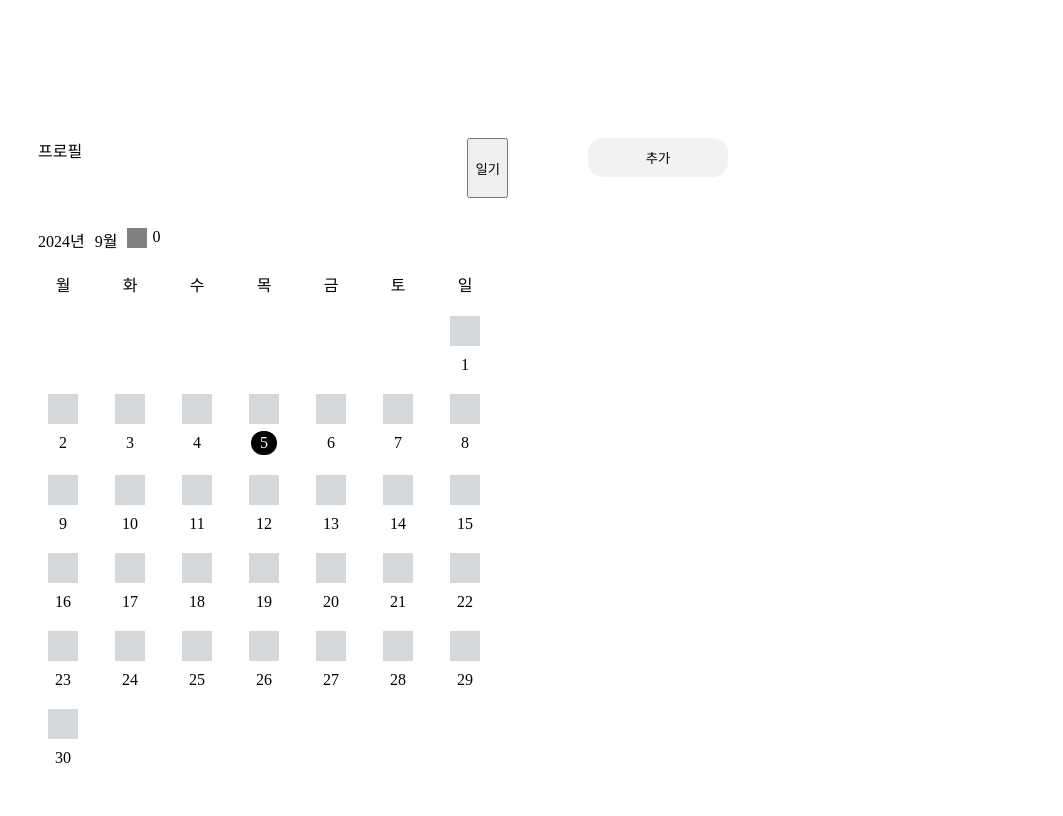
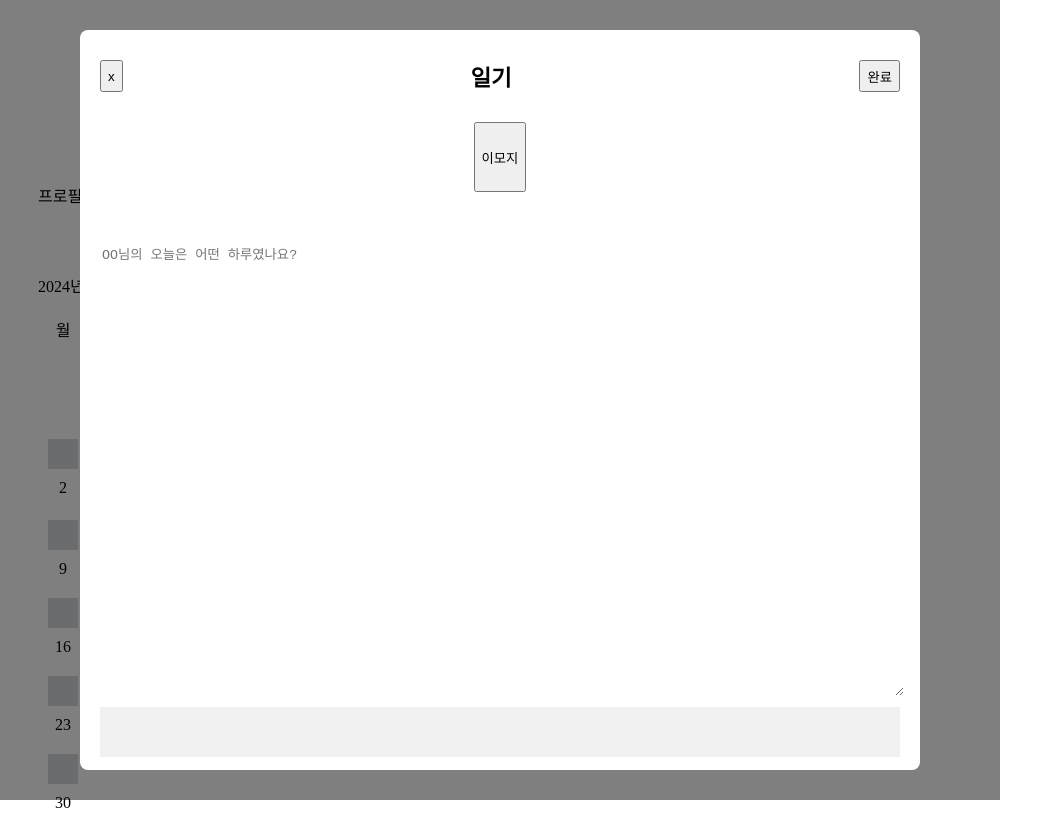
Before and after one commit to choijisul/todo_project, a React (Vite) app: page / in a window 1280 px wide. Both pictures are taken after a click on the button "일기". Shown: the whole page, without its empty margins (0-1063 px from the left). Built offline with nearby package versions, Linux system fonts and the light colour scheme; some icons are missing.

Commit message:
일기 컴포넌트 구분, 모달로 일기, 이모지 화면 구성.

```diff
--- a/src/App.jsx
+++ b/src/App.jsx
@@ -1,5 +1,6 @@
 import {Calendar} from './components/Calendar.jsx';
 import Todo from './components/Todo.jsx'
+import Diary from "./components/Diary.jsx";
 import './App.css'
 import {useState} from "react";
 
@@ -10,8 +11,13 @@ function App() {
     };
     return (
         <div className='app'>
-            <Calendar onSelectedDateChange={onSelectedDateChange}/>
-            <Todo selectedDate={selectedDate}/>
+            <div className="calendar">
+                <Diary selectedDate={selectedDate}/>
+                <Calendar onSelectedDateChange={onSelectedDateChange}/>
+            </div>
+            <div className="todo">
+                <Todo selectedDate={selectedDate}/>
+            </div>
         </div>
     )
 }
--- a/src/components/Calendar.jsx
+++ b/src/components/Calendar.jsx
@@ -16,7 +16,6 @@ import {
     addDays,
 } from 'date-fns';
 import '../styles/Calendar.css';
-import todoItem from "./TodoItem.jsx";
 
 // header
 const RenderHeader = ({currentMonth, prevMonth, nextMonth}) => {
@@ -207,14 +206,6 @@ export const Calendar = ({onSelectedDateChange}) => {
 
     return (
         <div>
-            <div className="calendar-header">
-                프로필
-                <button
-                    type="button"
-                >
-                    일기
-                </button>
-            </div>
             <div className="calendar">
                 <RenderHeader
                     currentMonth={currentMonth}
--- /dev/null
+++ b/src/components/Diary.jsx
@@ -0,0 +1,95 @@
+import {useState} from "react";
+import '../styles/Diary.css'
+
+
+const Diary = ({ selectedDate }) => {  // selectedDate를 객체
+    const [diaryModalVisible, setDiaryModalVisible] = useState(false);
+    const [emojiModalVisible, setEmojiModalVisible] = useState(false);
+
+    const onClickDiaryButton = () => {
+        setDiaryModalVisible(true);
+    }
+
+    const closeDiaryModal = () => {
+        setDiaryModalVisible(false);
+    }
+
+    const onClickEmojiButton = () => {
+        setEmojiModalVisible(true);
+    }
+
+    const closeEmojiModal = () => {
+        setEmojiModalVisible(false);
+    }
+
+    return (
+        <div className="calendar-header">
+            프로필
+            <button
+                type="button"
+                onClick={onClickDiaryButton}
+            >
+                일기
+            </button>
+            {/*일기 모달*/}
+            {diaryModalVisible && (
+                <div className="diary_modal">
+                    <div className="diary_modal-content">
+                        {/*제목, 나가기, 완료*/}
+                        <div className="diary_modal_content-head">
+                            <button
+                                type="button"
+                                onClick={closeDiaryModal}
+                                className="diary_modal_close_button"
+                            >
+                                x
+                            </button>
+                            <h3 className="diary_modal_title">일기</h3>
+                            <button
+                                type="button"
+                                className="diary_modal_finish_button">
+                                완료
+                            </button>
+                        </div>
+                        {/*이모지*/}
+                        <div className="diary_modal_emoji">
+                            <button
+                                className="emogi_button"
+                                onClick={onClickEmojiButton}
+                            >
+                                이모지
+                            </button>
+                        </div>
+                        {/*일기*/}
+                        <div className="diary_modal_body">
+                            <div>
+                                {/*{selectedDate}   날짜 출력 에러*/}
+                            </div>
+                            <textarea
+                                type="text"
+                                className="emoji_modal_input_diary"
+                                placeholder={"OO님의 오늘은 어떤 하루였나요?"}
+                            />
+                        </div>
+                        {/*부가적인..*/}
+                        <div className="diary_modal_floot">
+                            {/*    사진 추가 등..*/}
+                        </div>
+                    </div>
+                </div>
+            )}
+            {/* 이모지 모달 */}
+            {emojiModalVisible && (
+                <div className="emoji_modal" onClick={closeEmojiModal}>
+                    <div className="emoji_modal-content">
+                        <div className="emoji_modal_content-head">
+                            <h5 className="emoji_modal_title">이모지</h5>
+                        </div>
+                    </div>
+                </div>
+            )}
+        </div>
+    )
+}
+
+export default Diary;
--- a/src/components/TodoItem.jsx
+++ b/src/components/TodoItem.jsx
@@ -7,8 +7,8 @@ const ToDoItem = ({todoItem, todoList, setTodoList}) => {
     const [edited, setEdited] = useState(false);  //수정
     const [newText, setNewText] = useState(todoItem.text);  //
     const [memo, setMemo] = useState(todoItem.memo || ''); // memo 초기값 설정
-    const [modalVisible1, setModalVisible1] = useState(false);  //삭제, 수정, 메모 버튼 모달
-    const [modalVisible2, setModalVisible2] = useState(false);  //메모 작성 모달
+    const [InventoryModalVisible, setInventoryModalVisible] = useState(false);  //삭제, 수정, 메모 버튼 모달
+    const [MemoModalVisible, setMemoModalVisible] = useState(false);  //메모 작성 모달
 
     const editInputRef = useRef(null);
 
@@ -36,19 +36,19 @@ const ToDoItem = ({todoItem, todoList, setTodoList}) => {
         }));
         setTodoList(nextTodoList);
         window.localStorage.setItem("todoList", JSON.stringify(nextTodoList));
-        setModalVisible1(false);
+        setInventoryModalVisible(false);
     };
 
     // 수정
     const onClickEditButton = () => {
         setEdited(true); // 제목 수정 모드
-        setModalVisible1(false); // 모달 닫기
+        setInventoryModalVisible(false); // 모달 닫기
     };
 
     // 메모
     const onClickMemoButton = () => {
-        setModalVisible1(false);
-        setModalVisible2(true);
+        setInventoryModalVisible(false);
+        setMemoModalVisible(true);
     }
 
     const memoInput = () => {
@@ -58,7 +58,7 @@ const ToDoItem = ({todoItem, todoList, setTodoList}) => {
         }));
         setTodoList(nextTodoList);
         window.localStorage.setItem("todoList", JSON.stringify(nextTodoList)); // 메모 저장
-        setModalVisible1(false); // 메모 저장 후 모달 닫기
+        setInventoryModalVisible(false); // 메모 저장 후 모달 닫기
     };
 
     const onChangeMemoInput = (e) => {
@@ -67,7 +67,7 @@ const ToDoItem = ({todoItem, todoList, setTodoList}) => {
 
     const onChangeMemoDelete = () => {
         setMemo('');  //메모 지우는 부분
-        setModalVisible2(false);
+        setMemoModalVisible(false);
     }
 
     // 제목 수정
@@ -87,16 +87,16 @@ const ToDoItem = ({todoItem, todoList, setTodoList}) => {
 
     // 모달 true
     const onClickTitle = () => {
-        setModalVisible1(true);
+        setInventoryModalVisible(true);
     };
 
     // 모달 false
     const closeModal1 = () => {
-        setModalVisible1(false);
+        setInventoryModalVisible(false);
     };
 
     const closeModal2 = () => {
-        setModalVisible2(false);
+        setMemoModalVisible(false);
     };
 
     return (
@@ -131,7 +131,7 @@ const ToDoItem = ({todoItem, todoList, setTodoList}) => {
                 <button className="todoListinventory" onClick={onClickTitle}>...</button>
 
                 {/* 모달(삭제, 수정, 메모 버튼) */}
-                {modalVisible1 && (
+                {InventoryModalVisible && (
                     <div className="modal">
                         <div className="modal-content">
                             {/* 수정 버튼 */}
@@ -173,7 +173,7 @@ const ToDoItem = ({todoItem, todoList, setTodoList}) => {
                     </div>
                 )}
                 {/*메모 작성 모달*/}
-                {modalVisible2 && (
+                {MemoModalVisible && (
                     <div className="modal">
                         <div className="modal-content">
                             <div className="modal-content-head">
--- a/src/styles/Calendar.css
+++ b/src/styles/Calendar.css
@@ -1,12 +1,3 @@
-/*캘린더 헤더*/
-.calendar-header{
-    display: flex;
-    justify-content: space-between;
-    margin-bottom: 30px;
-    /*background-color: #d1d1d1;*/
-    height: 60px;
-}
-
 /*calendar*/
 .calendar{
     width: 470px;
--- /dev/null
+++ b/src/styles/Diary.css
@@ -0,0 +1,94 @@
+.calendar-header{
+    display: flex;
+    justify-content: space-between;
+    margin-bottom: 30px;
+    /*background-color: #d1d1d1;*/
+    height: 60px;
+}
+
+/*다이어리 모달 관련*/
+.diary_modal {   /*배경*/
+    position: fixed;
+    top: 0;
+    left: 0;
+    width: 1000px;
+    height: 100%;
+    display: flex;
+    align-items: center;
+    justify-content: center;
+    background-color: rgba(0, 0, 0, 0.5);
+}
+
+.diary_modal-content {   /*content*/
+    font-size: 1.2rem;
+    width: 800px;
+    height: 700px;
+    background-color: white;
+    padding: 20px;
+    border-radius: 8px;
+    text-align: center;
+}
+
+.diary_modal_content-head{
+    display: flex;
+    justify-content: space-between;
+    margin: 10px 0px 30px 0px;
+}
+
+.diary_modal_title{
+    margin: 0px;
+}
+
+.diary_modal_emoji{
+    width: 100%;
+    height: 70px;
+    display: flex;
+    justify-content: center;
+}
+
+.diary_modal_body{
+    width: 100%;
+    margin-top: 50px;
+    height: 450px;
+}
+
+.emoji_modal_input_diary {
+    width: 100%;
+    height: 100%;
+    border: none;
+    outline: none;
+}
+
+.diary_modal_floot{
+    background-color: #f1f1f1;  /*구역 보여주기 위함*/
+    margin-top: 15px;
+    width: 100%;
+    height: 50px;
+}
+
+/* 이모지 모달 관련 */
+.emoji_modal {   /*배경*/
+    position: fixed;
+    top: 0;
+    left: 0;
+    width: 1000px;
+    height: 100%;
+    display: flex;
+    align-items: center;
+    justify-content: center;
+    background-color: rgba(0, 0, 0, 0.5);
+}
+
+.emoji_modal-content {   /*content*/
+    font-size: 1.2rem;
+    width: 500px;
+    height: 300px;
+    background-color: white;
+    padding: 20px;
+    border-radius: 8px;
+}
+
+.emoji_modal_content-head{
+    display: flex;
+    justify-content: center;
+}
--- a/src/styles/Todo.css
+++ b/src/styles/Todo.css
@@ -73,7 +73,7 @@
     position: fixed;
     top: 0;
     left: 0;
-    width: 100%;
+    width: 1000px;
     height: 100%;
     display: flex;
     align-items: center;
```
